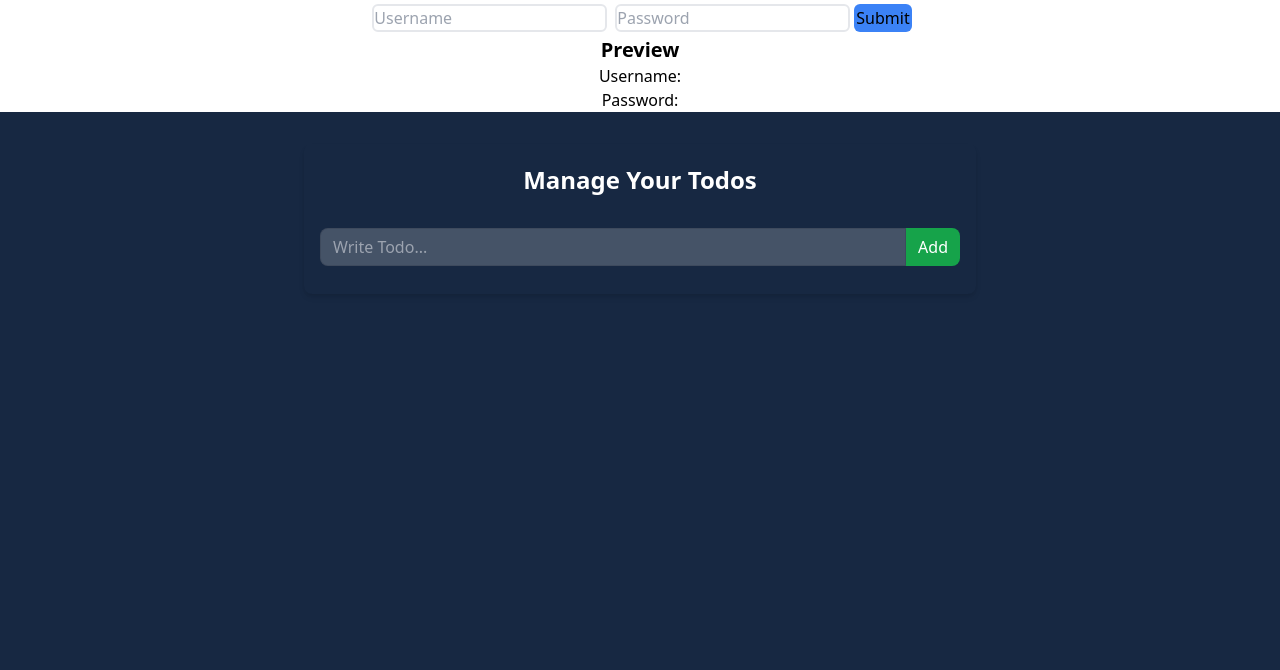
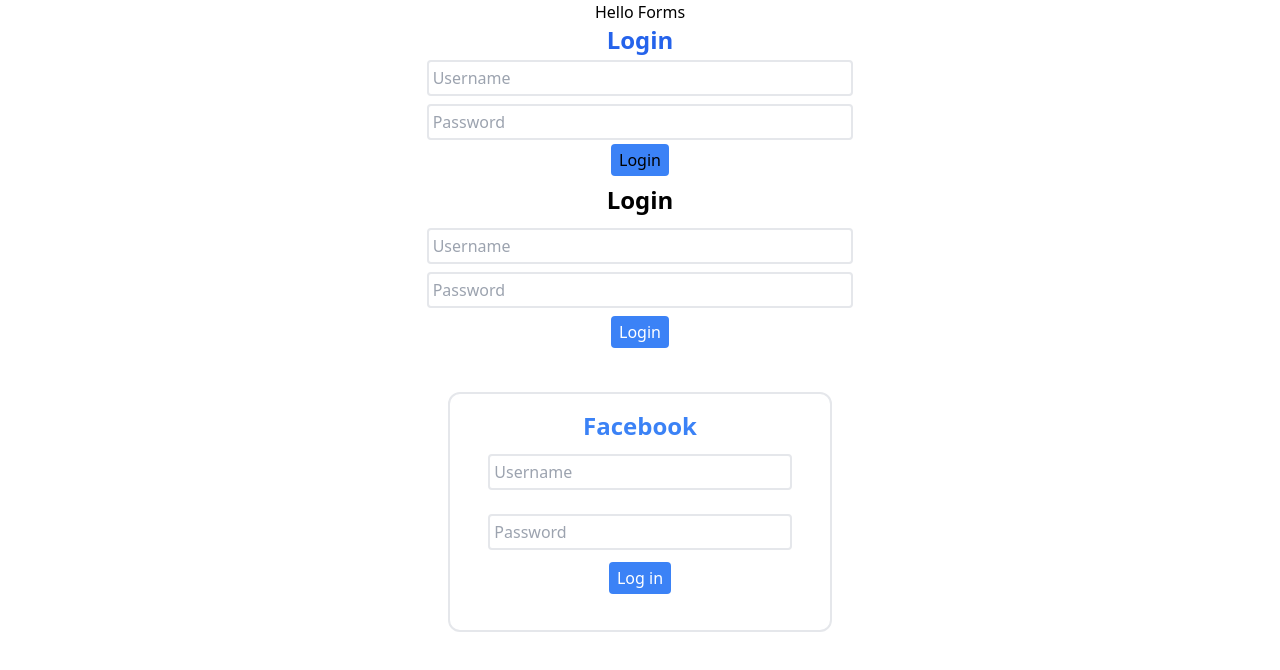
Before and after one commit to muhammadnaseer44/ReactBasics, a React (Vite) app: page / in a window 1280 px wide. Shown: the top 670 px of the page. Built offline with nearby package versions, Linux system fonts and the light colour scheme.

Commit message:
add forms

```diff
--- a/src/App.jsx
+++ b/src/App.jsx
@@ -1,12 +1,15 @@
-import React from 'react'
 import Demo from './Components/Basics/Demo'
-import Todo from './Components/Context/Todo/Todo'
+import Form1 from './Components/Forms/Form1'
+import Form2 from './Components/Forms/Form2'
+import Form3 from './Components/Forms/Form3'
 
 function App() {
   return (
     <div className='text-center'>
       <Demo />
-      <Todo />
+      <Form1 />
+      <Form2 />
+      <Form3 />
     </div>
   )
 }
--- a/src/Components/Basics/Demo.jsx
+++ b/src/Components/Basics/Demo.jsx
@@ -1,30 +1,9 @@
-import React, { useState } from 'react'
+import React from 'react'
 
 function Demo() {
-    const [user, setUser] = useState('')
-    const [pass, setPass] = useState('')
-
-    const handleSubmit = (e) => {
-        e.preventDefault()
-        let username = e.target.user.value
-        let password = e.target.pass.value
-        console.log(username);
-        console.log(password);
-        setUser(username)
-        setPass(password)
-    }
     return (
         <div>
-            <form action="" onSubmit={handleSubmit}>
-                <input className='border-2 m-1 rounded-md' placeholder='Username' type="text" name="user" id="" />
-                <input className='border-2 m-1 rounded-md' placeholder='Password' type="text" name="pass" id="" />
-                <input className=' bg-blue-500 p-0.5 rounded-md' type="submit" value="Submit" />
-            </form>
-            <div>
-                <h1 className='text-xl font-semibold'>Preview</h1>
-                <div id="us">Username: {user}</div>
-                <div id="ps">Password: {pass}</div>
-            </div>
+            <h1>Hello Forms</h1>
         </div>
     )
 }
--- /dev/null
+++ b/src/Components/Forms/Form1.jsx
@@ -0,0 +1,24 @@
+import { useState } from 'react'
+
+function Form1() {
+    const [username, setUsername] = useState('')
+    const [password, setPassword] = useState('')
+    const handleSubmit = (e) => {
+        e.preventDefault();
+        if (!username || !password) return;
+        console.log(username);
+        console.log(password);
+    }
+    return (
+        <div>
+            <h1 className='font-bold text-2xl text-blue-600'>Login</h1>
+            <form>
+                <input type='text' placeholder='Username' className='border-2 p-1 m-1 rounded w-1/3' value={username} onChange={(e) => setUsername(e.target.value)} />    <br />
+                <input type='password' placeholder='Password' className='border-2 p-1 m-1 rounded w-1/3' value={password} onChange={(e) => setPassword(e.target.value)} />    <br />
+                <button type='submit' className=' bg-blue-500 py-1 px-2 rounded' onClick={handleSubmit}>Login</button>
+            </form>
+        </div>
+    )
+}
+
+export default Form1
--- /dev/null
+++ b/src/Components/Forms/Form2.jsx
@@ -0,0 +1,34 @@
+import { useState } from "react";
+
+function Form2() {
+    const [input, setInput] = useState({ username: "", password: "" });
+
+    const handleChange = (e) => {
+        setInput({ ...input, [e.target.name]: e.target.value });
+    }
+
+    const handleSubmit = (e) => {
+        e.preventDefault();
+        if (!input.username || !input.password) {
+            console.error("All Feilds are Mandatory");
+        }
+        else {
+            console.log("You've Logged in Successfully");
+            console.log(input.username);
+            console.log(input.password);
+        }
+    }
+
+    return (
+        <div className="text-center">
+            <h1 className="font-bold text-2xl m-2">Login</h1>
+            <form onSubmit={handleSubmit}>
+                <input type="text" name="username" id="user" className='border-2 p-1 m-1 rounded w-1/3' placeholder="Username" value={input.username} onChange={handleChange} />     <br />
+                <input type="password" name="password" id="pass" className='border-2 p-1 m-1 rounded w-1/3' placeholder="Password" value={input.password} onChange={handleChange} /> <br />
+                <input className="m-1 py-1 px-2 text-white bg-blue-500 rounded" type="submit" value="Login" />
+            </form>
+        </div>
+    );
+}
+
+export default Form2;
--- a/src/Components/Forms/Form.jsx
+++ b/src/Components/Forms/Form3.jsx
@@ -1,11 +1,12 @@
 import React, { useState } from 'react'
 
-function Form() {
+function Form3() {
     const [email, setEmail] = useState('')
     const [pass, setPass] = useState('')
     const [isValid, setIsValid] = useState(false);
     const handleSubmit = (e) => {
         e.preventDefault();
+        if (!email || !pass) return;
         console.log(email);
         console.log(pass);
     }
@@ -17,22 +18,16 @@
     }
 
     return (
-        <div className='my-10 mx-auto p-2 w-64 border-2 text-center rounded-xl'>
+        <div className='my-10 m-auto p-2 w-96 h-60 border-2 rounded-xl'>
             <form onSubmit={handleSubmit}>
                 <h1 className='text-2xl font-bold text-blue-500 my-2'>Facebook</h1>
-                <input type="text" name="" id="" placeholder='Username' value={email} onChange={handleEmail} onBlur={() => !isValid && setIsValid("Invalid Email")} className='border-2 rounded my-2 cursor-pointer' /> <br />
-                <h1 className='text-red-500 text-xs'>{isValid}</h1>
-                <input type="text" name="" id="" placeholder='Password' value={pass} onChange={(e) => setPass(e.target.value)} className='border-2 rounded my-2 cursor-pointer' /> <br />
+                <input type="text" name="" id="1" placeholder='Username' value={email} onChange={handleEmail} className='border-2 p-1 m-1 rounded w-10/12 cursor-pointer' onBlur={() => !isValid && setIsValid("Invalid Email")} /> <br />
+                <h1 className='text-red-500 text-xs mb-4'>{isValid}</h1>
+                <input type="text" name="" id="2" placeholder='Password' value={pass} onChange={(e) => setPass(e.target.value)} className='border-2 p-1 m-1 rounded w-10/12 cursor-pointer' /> <br />
                 <input type="submit" value="Log in" className='bg-blue-500 text-white px-2 py-1 m-2 rounded' />
             </form>
-
-            <div>
-                <h1 className='text-xl font-semibold'>Preview</h1>
-                <p>Username: {email}</p>
-                <p>Password: {pass}</p>
-            </div>
         </div>
     )
 }
 
-export default Form
+export default Form3
--- a/src/Components/Forms/Login.jsx
+++ /dev/null
@@ -1,37 +0,0 @@
-import React, { useState } from "react";
-
-function Login() {
-    const data = { username: "", password: "" };
-    const [input, setInput] = useState(data);
-
-    const handleData = (e) => {
-        setInput({ ...input, [e.target.name]: e.target.value });
-        // console.log(input);
-    }
-
-    const handleSubmit = (e) => {
-        e.preventDefault();
-        if (!input.username || !input.password) {
-            console.error("All Feilds are Mandatory");
-        }
-        else {
-            console.log("You've Logged in Successfully");
-        }
-    }
-
-    return (
-        <div className="text-center">
-            <h1>Log in</h1>
-            <form action="" onSubmit={handleSubmit}>
-                <input type="text" name="username" id="user" className="border-2 m-1 rounded-md" placeholder="Username" value={input.username} onChange={handleData} />     <br />
-                <input type="password" name="password" id="pass" className="border-2 m-1 rounded-md" placeholder="Password" value={input.password} onChange={handleData} /> <br />
-                <input className="m-1 p-1 text-white bg-blue-500 rounded-md" type="submit" value="Login" />
-            </form>
-            <h1 className="text-xl font-semibold">Preview</h1>
-            <p><b>Username</b>: {input.username}</p>
-            <p><b>Password</b>: {input.password}</p>
-        </div>
-    );
-}
-
-export default Login;
```
